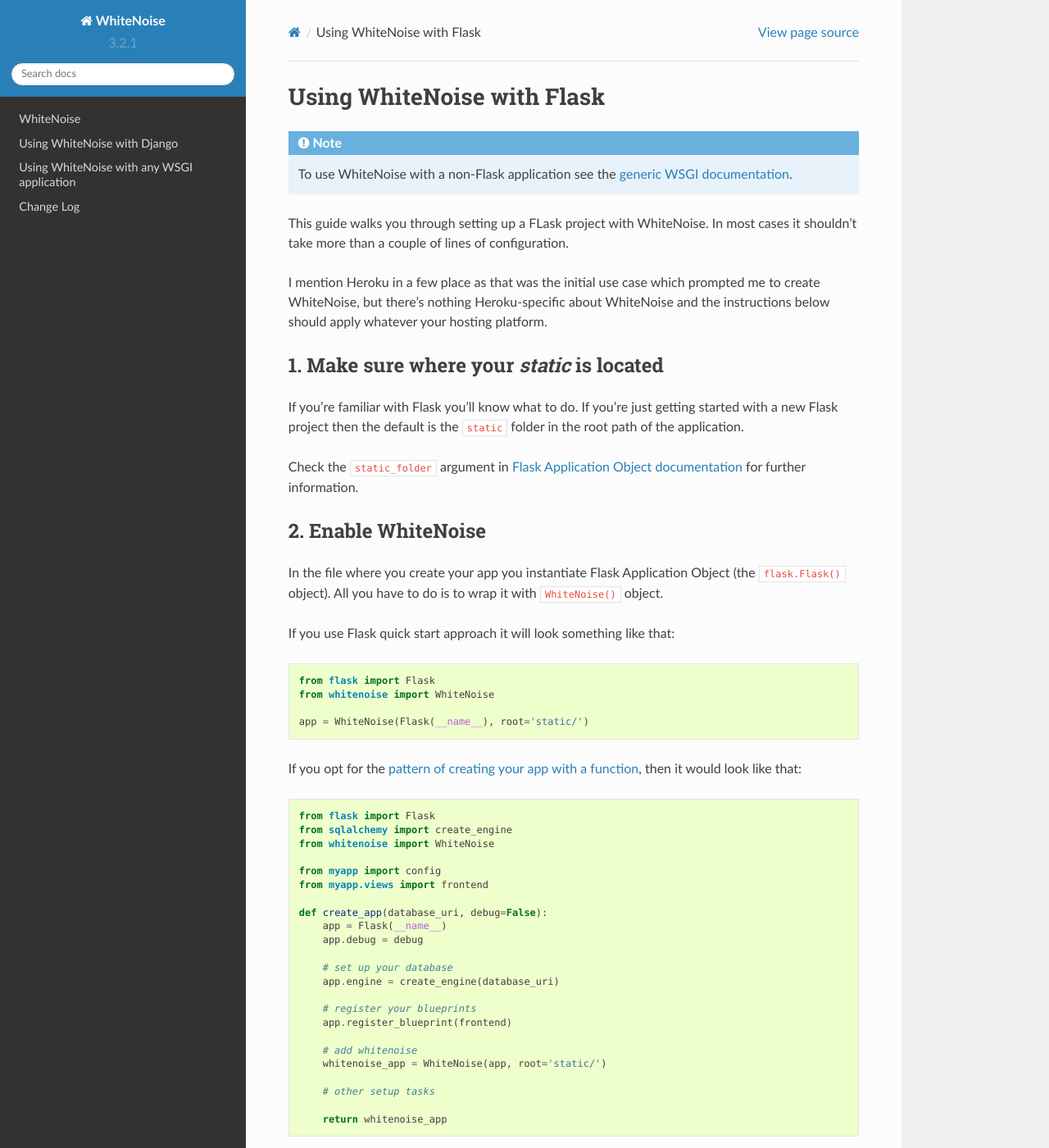
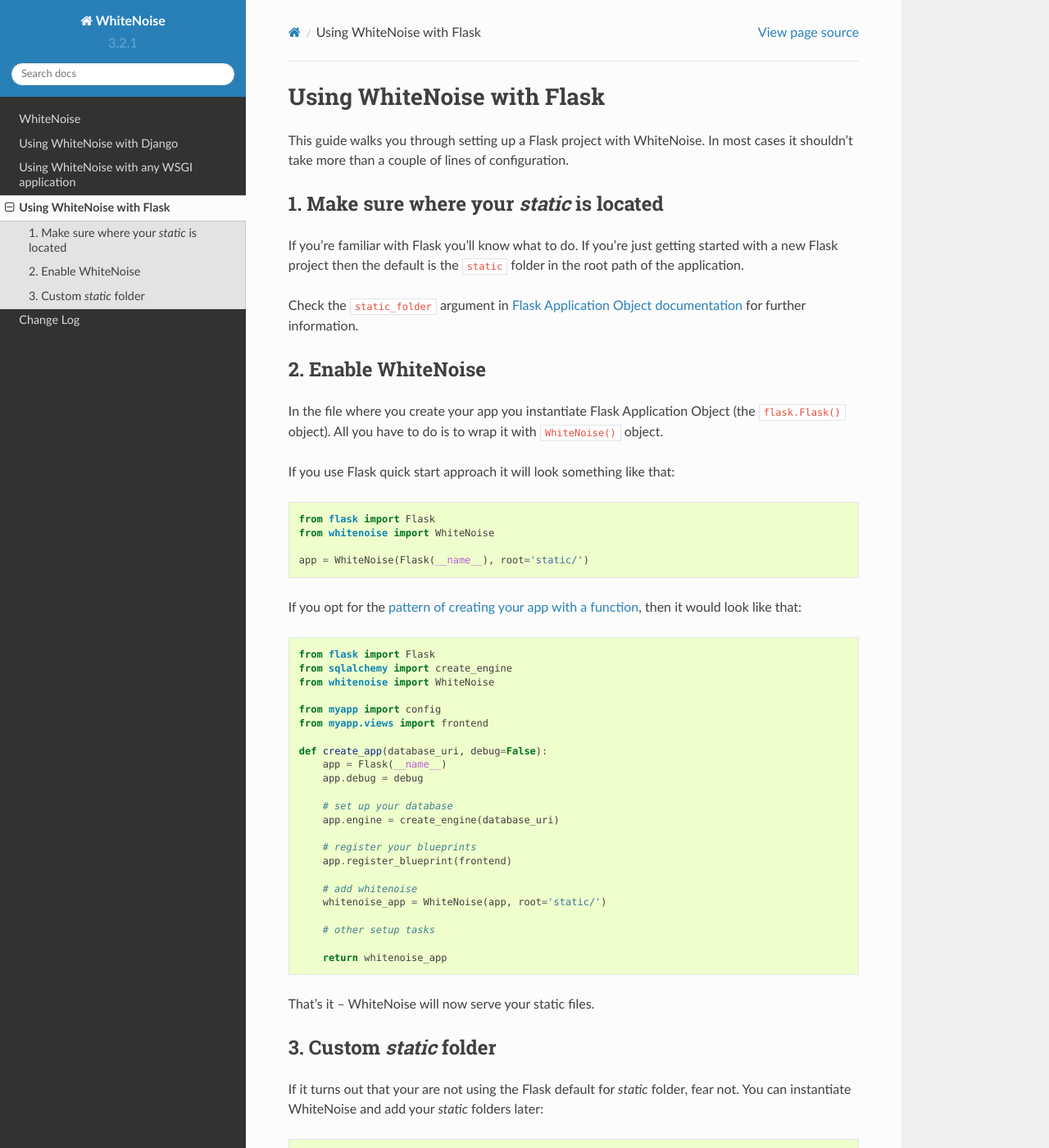
Before and after one commit to gorbunov87/white_noise, a Sphinx documentation site: the page built from docs/flask.rst, in a window 1280 px wide and 1400 px high. Shown: the whole window at 82% size. Built offline with Sphinx 7.4.7 and the Read the Docs theme 2.0.0, drawn with Linux system fonts in a browser that asks for light colours; some of the changed text lies outside the part shown.

Commit message:
Tidy up Flask documentation

```diff
--- a/docs/flask.rst
+++ b/docs/flask.rst
@@ -1,31 +1,28 @@
 Using WhiteNoise with Flask
 ============================
 
-.. note:: To use WhiteNoise with a non-Flask application see the
-   :doc:`generic WSGI documentation <base>`.
-
-This guide walks you through setting up a FLask project with WhiteNoise.
+This guide walks you through setting up a Flask project with WhiteNoise.
 In most cases it shouldn't take more than a couple of lines of configuration.
-
-I mention Heroku in a few place as that was the initial use case which prompted me
-to create WhiteNoise, but there's nothing Heroku-specific about WhiteNoise and the
-instructions below should apply whatever your hosting platform.
 
 1. Make sure where your *static* is located
 -------------------------------------------
 
-If you're familiar with Flask you'll know what to do. If you're just getting started
-with a new Flask project then the default is the ``static`` folder  in the root path
-of the application.
+If you're familiar with Flask you'll know what to do. If you're just getting
+started with a new Flask project then the default is the ``static`` folder  in
+the root path of the application.
 
-Check the ``static_folder`` argument in `Flask Application Object documentation <http://flask.pocoo.org/docs/api/#application-object>`_ for further information.
+Check the ``static_folder`` argument in `Flask Application Object documentation
+<http://flask.pocoo.org/docs/api/#application-object>`_ for further
+information.
 
 
 
 2. Enable WhiteNoise
 --------------------
 
-In the file where you create your app you instantiate Flask Application Object (the ``flask.Flask()`` object). All you have to do is to wrap it with ``WhiteNoise()`` object.
+In the file where you create your app you instantiate Flask Application Object
+(the ``flask.Flask()`` object). All you have to do is to wrap it with
+``WhiteNoise()`` object.
 
 If you use Flask quick start approach it will look something like that:
 
@@ -65,13 +62,15 @@
 
         return whitenoise_app
 
-That's it -- WhiteNoise will now serve your static files. However, to get the
-best performance you should go through the rest of this documentation to step create compressed versions of your static files.
+
+That's it -- WhiteNoise will now serve your static files.
+
 
 3. Custom *static* folder
 -------------------------
 
-If it turns out that your are not using the Flask default for *static* folder, fear not. You can instantiate WhiteNoise and add your *static* folders later:
+If it turns out that your are not using the Flask default for *static* folder,
+fear not. You can instantiate WhiteNoise and add your *static* folders later:
 
 .. code-block:: python
 
```
Also changed, not shown: docs/index.rst (+9 -0 lines).
